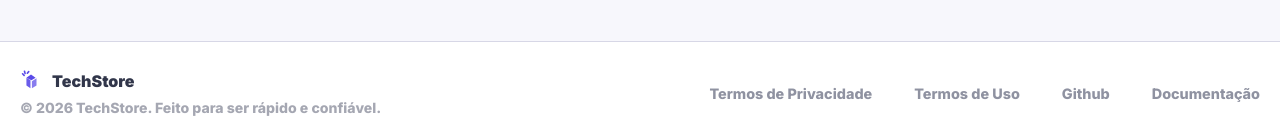
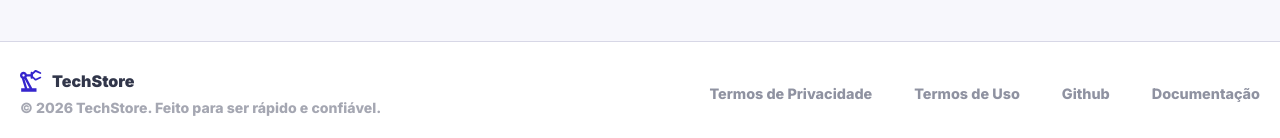
Before and after one commit to duducamargo/product-dashboard-react, a React (Vite) app: page / in a window 1280 px wide. Shown: the part 747-885 px from the top of the page. Built offline with nearby package versions, Linux system fonts and the light colour scheme; no server answers.

Commit message:
feat: use techstore icon asset

```diff
--- a/index.html
+++ b/index.html
@@ -9,6 +9,7 @@
       href="https://fonts.googleapis.com/css2?family=Inter:wght@400;500;600;700;800;900&display=swap"
       rel="stylesheet"
     />
+    <link rel="icon" type="image/svg+xml" href="/src/assets/techstore-icon.svg" />
     <title>Product Dashboard</title>
   </head>
   <body>
--- a/src/components/layout/AppFooter.css
+++ b/src/components/layout/AppFooter.css
@@ -21,16 +21,9 @@
 }
 
 .app-footer-logo {
-  color: #5a4ae8;
-  display: inline-flex;
   height: 22px;
+  object-fit: contain;
   width: 22px;
-}
-
-.app-footer-logo svg {
-  display: block;
-  height: 100%;
-  width: 100%;
 }
 
 .app-footer strong {
--- a/src/components/layout/AppFooter.tsx
+++ b/src/components/layout/AppFooter.tsx
@@ -1,4 +1,5 @@
 import "@/components/layout/AppFooter.css";
+import techstoreIconUrl from "@/assets/techstore-icon.svg";
 
 const FOOTER_LINKS = [
   { label: "Termos de Privacidade", href: "/" },
@@ -12,27 +13,7 @@ export function AppFooter() {
     <footer className="app-footer">
       <div className="app-footer-brand">
         <div className="app-footer-logo-row">
-          <span className="app-footer-logo" aria-hidden="true">
-            <svg viewBox="0 0 24 24" fill="none">
-              <path
-                d="M7 17V8.5l4.4 2.7V20L7 17Z"
-                fill="currentColor"
-                opacity="0.9"
-              />
-              <path d="M7 8.5 12 5l5 3.4-4.6 2.8L7 8.5Z" fill="currentColor" />
-              <path
-                d="M13 12.2 18 9v8l-5 3v-7.8Z"
-                fill="currentColor"
-                opacity="0.72"
-              />
-              <path
-                d="M4.5 5.8 2.8 4.1M5.5 3.7 4.9 1.4M8 3.5 9.5 1.8"
-                stroke="currentColor"
-                strokeLinecap="round"
-                strokeWidth="1.8"
-              />
-            </svg>
-          </span>
+          <img className="app-footer-logo" src={techstoreIconUrl} alt="" aria-hidden="true" />
           <strong>TechStore</strong>
         </div>
 
```
Also changed, not shown: src/assets/techstore-icon.svg (added).
